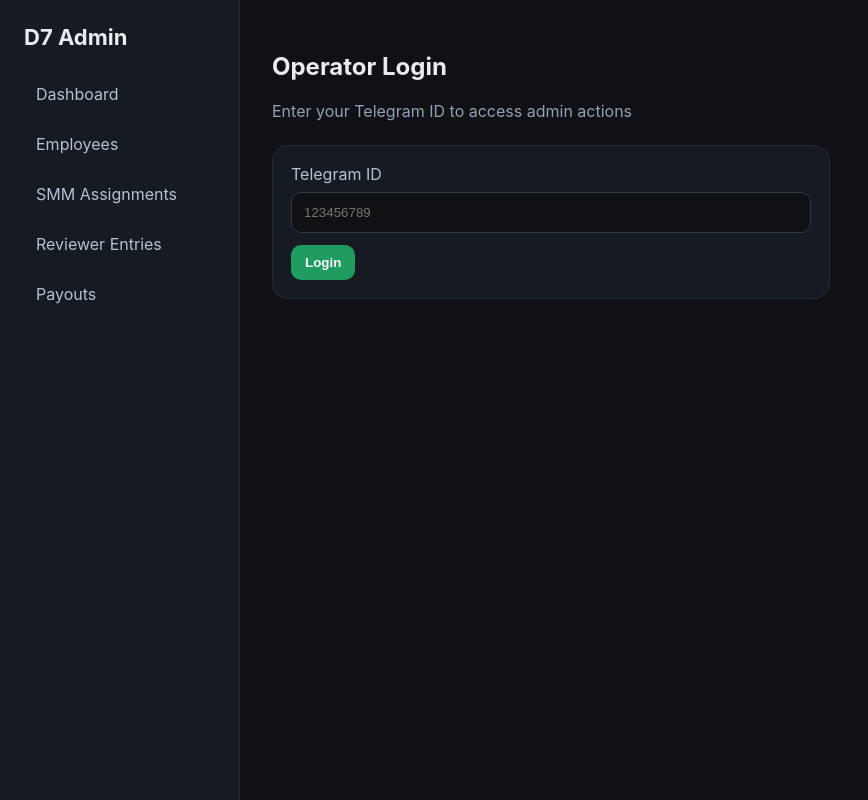
After one commit to hamzanewboy04-a11y/d7-designers-bot, a FastAPI app: template web/templates/login.html in a window 1280 px wide. The commit adds this page. Shown: the whole page, without its empty margins (0-868 px from the left). Run offline with FastAPI, Linux system fonts and the light colour scheme; the template is opened without the code that fills it, so the values that code supplies are empty; parts of the project's set-up code (start-up, migrations or seed data) failed here and were passed over.

Commit message:
feat: add web operator identity and admin session flow

```diff
--- a/d7_bot/config.py
+++ b/d7_bot/config.py
@@ -17,6 +17,8 @@ class Config:
     report_hour_utc: int
     google_sheet_id: str | None
     google_service_account_json: str | None
+    web_session_secret: str
+    web_enabled: bool = True
 
 
 def load_config() -> Config:
@@ -45,4 +47,6 @@ def load_config() -> Config:
         report_hour_utc=int(os.getenv("REPORT_HOUR_UTC", "8")),
         google_sheet_id=os.getenv("GOOGLE_SHEET_ID"),
         google_service_account_json=sa_json,
+        web_session_secret=os.getenv("WEB_SESSION_SECRET", "change-me-d7-web-session-secret"),
+        web_enabled=os.getenv("WEB_ENABLED", "true").strip().lower() not in {"0", "false", "no", "off"},
     )
--- a/web/app.py
+++ b/web/app.py
@@ -2,12 +2,14 @@ from __future__ import annotations
 
 import logging
 from pathlib import Path
+from urllib.parse import quote
 
 from fastapi import FastAPI, Form, Request
 from fastapi.responses import HTMLResponse, PlainTextResponse, RedirectResponse
 from fastapi.staticfiles import StaticFiles
 from fastapi.templating import Jinja2Templates
 from sqlalchemy import text
+from starlette.middleware.sessions import SessionMiddleware
 
 from d7_bot.config import load_config
 from d7_bot.db import Database
@@ -32,6 +34,7 @@ TEMPLATES = Jinja2Templates(directory=str(BASE_DIR / "templates"))
 logger = logging.getLogger(__name__)
 
 app = FastAPI(title="D7 Admin")
+app.add_middleware(SessionMiddleware, secret_key=load_config().web_session_secret)
 app.mount("/static", StaticFiles(directory=str(BASE_DIR / "static")), name="static")
 
 config = load_config()
@@ -82,6 +85,26 @@ def smm_domain_service() -> SmmDomainService:
     return SmmDomainService(db)
 
 
+async def current_operator_id(request: Request) -> int | None:
+    value = request.session.get("operator_telegram_id")
+    if value is None:
+        return None
+    try:
+        return int(value)
+    except (TypeError, ValueError):
+        return None
+
+
+async def require_operator(request: Request) -> int | RedirectResponse:
+    operator_id = await current_operator_id(request)
+    if operator_id is None:
+        return RedirectResponse(url="/admin/login?message=Please+log+in", status_code=303)
+    if not await db.is_admin(operator_id, config.admin_ids):
+        request.session.clear()
+        return RedirectResponse(url="/admin/login?message=Admin+access+required", status_code=303)
+    return operator_id
+
+
 @app.on_event("startup")
 async def startup() -> None:
     ok, err = await ensure_db()
@@ -103,8 +126,37 @@ async def healthz() -> str:
     return "ok" if ok else "degraded"
 
 
+@app.get("/admin/login", response_class=HTMLResponse)
+async def login_page(request: Request, message: str | None = None):
+    return TEMPLATES.TemplateResponse(
+        "login.html",
+        {"request": request, "title": "Login", "message": message},
+    )
+
+
+@app.post("/admin/login")
+async def login_action(request: Request, telegram_id: int = Form(...)):
+    ok, _ = await ensure_db()
+    if not ok:
+        return HTMLResponse("DB unavailable", status_code=503)
+    if not await db.is_admin(telegram_id, config.admin_ids):
+        return RedirectResponse(url="/admin/login?message=Unknown+or+unauthorized+operator", status_code=303)
+    request.session["operator_telegram_id"] = str(telegram_id)
+    return RedirectResponse(url="/admin", status_code=303)
+
+
+@app.post("/admin/logout")
+async def logout_action(request: Request):
+    request.session.clear()
+    return RedirectResponse(url="/admin/login?message=Logged+out", status_code=303)
+
+
 @app.get("/admin", response_class=HTMLResponse)
 async def dashboard(request: Request):
+    operator = await require_operator(request)
+    if isinstance(operator, RedirectResponse):
+        return operator
+
     ok, err = await ensure_db()
     if not ok:
         return HTMLResponse(f"<h1>D7 Admin</h1><p>DB unavailable</p><pre>{err}</pre>", status_code=503)
@@ -132,12 +184,17 @@ async def dashboard(request: Request):
             "stats": stats,
             "role_counts": role_counts,
             "storage_mode": storage_mode,
+            "operator_id": operator,
         },
     )
 
 
 @app.get("/admin/employees", response_class=HTMLResponse)
 async def employees_page(request: Request):
+    operator = await require_operator(request)
+    if isinstance(operator, RedirectResponse):
+        return operator
+
     ok, err = await ensure_db()
     if not ok:
         return HTMLResponse(f"<h1>D7 Admin</h1><p>DB unavailable</p><pre>{err}</pre>", status_code=503)
@@ -150,12 +207,16 @@ async def employees_page(request: Request):
     employees = await service.list_active()
     return TEMPLATES.TemplateResponse(
         "employees.html",
-        {"request": request, "title": "Employees", "employees": employees},
+        {"request": request, "title": "Employees", "employees": employees, "operator_id": operator},
     )
 
 
 @app.get("/admin/smm/assignments", response_class=HTMLResponse)
 async def smm_assignments_page(request: Request, message: str | None = None):
+    operator = await require_operator(request)
+    if isinstance(operator, RedirectResponse):
+        return operator
+
     ok, err = await ensure_db()
     if not ok:
         return HTMLResponse(f"<h1>D7 Admin</h1><p>DB unavailable</p><pre>{err}</pre>", status_code=503)
@@ -171,12 +232,14 @@ async def smm_assignments_page(request: Request, message: str | None = None):
             "assignments": assignments,
             "smm_employees": smm_employees,
             "message": message,
+            "operator_id": operator,
         },
     )
 
 
 @app.post("/admin/smm/assignments")
 async def smm_assignment_create(
+    request: Request,
     smm_employee_id: int = Form(...),
     channel_name: str = Form(...),
     geo: str = Form(default=""),
@@ -184,6 +247,10 @@ async def smm_assignment_create(
     active_from: str = Form(default=""),
     comment: str = Form(default=""),
 ):
+    operator = await require_operator(request)
+    if isinstance(operator, RedirectResponse):
+        return operator
+
     ok, _ = await ensure_db()
     if not ok:
         return HTMLResponse("DB unavailable", status_code=503)
@@ -201,6 +268,10 @@ async def smm_assignment_create(
 
 @app.get("/admin/reviewer/entries", response_class=HTMLResponse)
 async def reviewer_entries_page(request: Request):
+    operator = await require_operator(request)
+    if isinstance(operator, RedirectResponse):
+        return operator
+
     ok, err = await ensure_db()
     if not ok:
         return HTMLResponse(f"<h1>D7 Admin</h1><p>DB unavailable</p><pre>{err}</pre>", status_code=503)
@@ -208,12 +279,16 @@ async def reviewer_entries_page(request: Request):
     entries = await service.pending_entries()
     return TEMPLATES.TemplateResponse(
         "reviewer_entries.html",
-        {"request": request, "title": "Reviewer Entries", "entries": entries},
+        {"request": request, "title": "Reviewer Entries", "entries": entries, "operator_id": operator},
     )
 
 
 @app.get("/admin/reviewer/entries/{review_entry_id}", response_class=HTMLResponse)
 async def reviewer_entry_detail_page(request: Request, review_entry_id: int, message: str | None = None):
+    operator = await require_operator(request)
+    if isinstance(operator, RedirectResponse):
+        return operator
+
     ok, err = await ensure_db()
     if not ok:
         return HTMLResponse(f"<h1>D7 Admin</h1><p>DB unavailable</p><pre>{err}</pre>", status_code=503)
@@ -223,34 +298,46 @@ async def reviewer_entry_detail_page(request: Request, review_entry_id: int, mes
         return HTMLResponse("<h1>Not found</h1>", status_code=404)
     return TEMPLATES.TemplateResponse(
         "reviewer_entry_detail.html",
-        {"request": request, "title": f"Reviewer Entry {review_entry_id}", "entry": entry, "message": message},
+        {"request": request, "title": f"Reviewer Entry {review_entry_id}", "entry": entry, "message": message, "operator_id": operator},
     )
 
 
 @app.post("/admin/reviewer/entries/{review_entry_id}/verify")
-async def reviewer_entry_verify(review_entry_id: int):
+async def reviewer_entry_verify(request: Request, review_entry_id: int):
+    operator = await require_operator(request)
+    if isinstance(operator, RedirectResponse):
+        return operator
+
     ok, _ = await ensure_db()
     if not ok:
         return HTMLResponse("DB unavailable", status_code=503)
     service = reviewer_domain_service()
-    result = await service.verify_review_entry(review_entry_id, 0)
+    result = await service.verify_review_entry(review_entry_id, operator)
     message = "Entry verified." if result else "Entry not found or already processed."
-    return RedirectResponse(url=f"/admin/reviewer/entries/{review_entry_id}?message={message}", status_code=303)
+    return RedirectResponse(url=f"/admin/reviewer/entries/{review_entry_id}?message={quote(message)}", status_code=303)
 
 
 @app.post("/admin/reviewer/entries/{review_entry_id}/reject")
-async def reviewer_entry_reject(review_entry_id: int, comment: str = Form(default="")):
+async def reviewer_entry_reject(request: Request, review_entry_id: int, comment: str = Form(default="")):
+    operator = await require_operator(request)
+    if isinstance(operator, RedirectResponse):
+        return operator
+
     ok, _ = await ensure_db()
     if not ok:
         return HTMLResponse("DB unavailable", status_code=503)
     service = reviewer_domain_service()
-    result = await service.reject_review_entry(review_entry_id, 0, comment.strip())
+    result = await service.reject_review_entry(review_entry_id, operator, comment.strip())
     message = "Entry rejected." if result else "Entry not found or already processed."
-    return RedirectResponse(url=f"/admin/reviewer/entries/{review_entry_id}?message={message}", status_code=303)
+    return RedirectResponse(url=f"/admin/reviewer/entries/{review_entry_id}?message={quote(message)}", status_code=303)
 
 
 @app.get("/admin/payouts", response_class=HTMLResponse)
 async def payouts_page(request: Request, message: str | None = None):
+    operator = await require_operator(request)
+    if isinstance(operator, RedirectResponse):
+        return operator
+
     ok, err = await ensure_db()
     if not ok:
         return HTMLResponse(f"<h1>D7 Admin</h1><p>DB unavailable</p><pre>{err}</pre>", status_code=503)
@@ -266,27 +353,36 @@ async def payouts_page(request: Request, message: str | None = None):
             "smm_batches": await smm.list_pending_smm_batches(),
             "reviewer_history": await reviewer.list_recent_reviewer_batches(limit=10),
             "smm_history": await smm.list_recent_smm_batches(limit=10),
+            "operator_id": operator,
         },
     )
 
 
 @app.post("/admin/payouts/reviewer/{batch_id}/paid")
-async def reviewer_batch_paid(batch_id: int):
+async def reviewer_batch_paid(request: Request, batch_id: int):
+    operator = await require_operator(request)
+    if isinstance(operator, RedirectResponse):
+        return operator
+
     ok, _ = await ensure_db()
     if not ok:
         return HTMLResponse("DB unavailable", status_code=503)
     service = reviewer_domain_service()
-    result = await service.mark_reviewer_batch_paid(batch_id, 0)
+    result = await service.mark_reviewer_batch_paid(batch_id, operator)
     message = "Reviewer batch marked as paid." if result else "Reviewer batch not found or already closed."
-    return RedirectResponse(url=f"/admin/payouts?message={message}", status_code=303)
+    return RedirectResponse(url=f"/admin/payouts?message={quote(message)}", status_code=303)
 
 
 @app.post("/admin/payouts/smm/{batch_id}/paid")
-async def smm_batch_paid(batch_id: int):
+async def smm_batch_paid(request: Request, batch_id: int):
+    operator = await require_operator(request)
+    if isinstance(operator, RedirectResponse):
+        return operator
+
     ok, _ = await ensure_db()
     if not ok:
         return HTMLResponse("DB unavailable", status_code=503)
     service = smm_domain_service()
-    result = await service.mark_smm_batch_paid(batch_id, 0)
+    result = await service.mark_smm_batch_paid(batch_id, operator)
     message = "SMM batch marked as paid." if result else "SMM batch not found or already closed."
-    return RedirectResponse(url=f"/admin/payouts?message={message}", status_code=303)
+    return RedirectResponse(url=f"/admin/payouts?message={quote(message)}", status_code=303)
--- a/web/static/styles.css
+++ b/web/static/styles.css
@@ -5,6 +5,7 @@ body { margin: 0; font-family: Inter, ui-sans-serif, system-ui, -apple-system, s
 .sidebar nav { display: grid; gap: 10px; }
 .sidebar a { color: #b8c1cf; text-decoration: none; padding: 10px 12px; border-radius: 10px; }
 .sidebar a:hover { background: #202634; color: #fff; }
+.sidebar-footer { margin-top: 24px; display: grid; gap: 10px; }
 .content { padding: 32px; }
 .topbar { display: flex; justify-content: space-between; align-items: center; gap: 16px; margin-bottom: 24px; }
 .subtitle { color: #93a0b5; margin-top: 6px; }
--- a/web/templates/base.html
+++ b/web/templates/base.html
@@ -17,6 +17,14 @@
         <a href="/admin/reviewer/entries">Reviewer Entries</a>
         <a href="/admin/payouts">Payouts</a>
       </nav>
+      {% if operator_id %}
+      <div class="sidebar-footer">
+        <div class="subtitle">Operator: {{ operator_id }}</div>
+        <form method="post" action="/admin/logout">
+          <button class="button secondary" type="submit">Logout</button>
+        </form>
+      </div>
+      {% endif %}
     </aside>
     <main class="content">
       {% block content %}{% endblock %}
--- /dev/null
+++ b/web/templates/login.html
@@ -0,0 +1,22 @@
+{% extends 'base.html' %}
+{% block content %}
+<div class="topbar">
+  <div>
+    <h2>Operator Login</h2>
+    <div class="subtitle">Enter your Telegram ID to access admin actions</div>
+  </div>
+</div>
+
+{% if message %}
+<div class="flash">{{ message }}</div>
+{% endif %}
+
+<div class="section" style="max-width: 520px;">
+  <form method="post" action="/admin/login">
+    <label for="telegram_id">Telegram ID</label>
+    <input id="telegram_id" name="telegram_id" type="number" required placeholder="123456789" />
+
+    <button class="button success" type="submit">Login</button>
+  </form>
+</div>
+{% endblock %}
```
